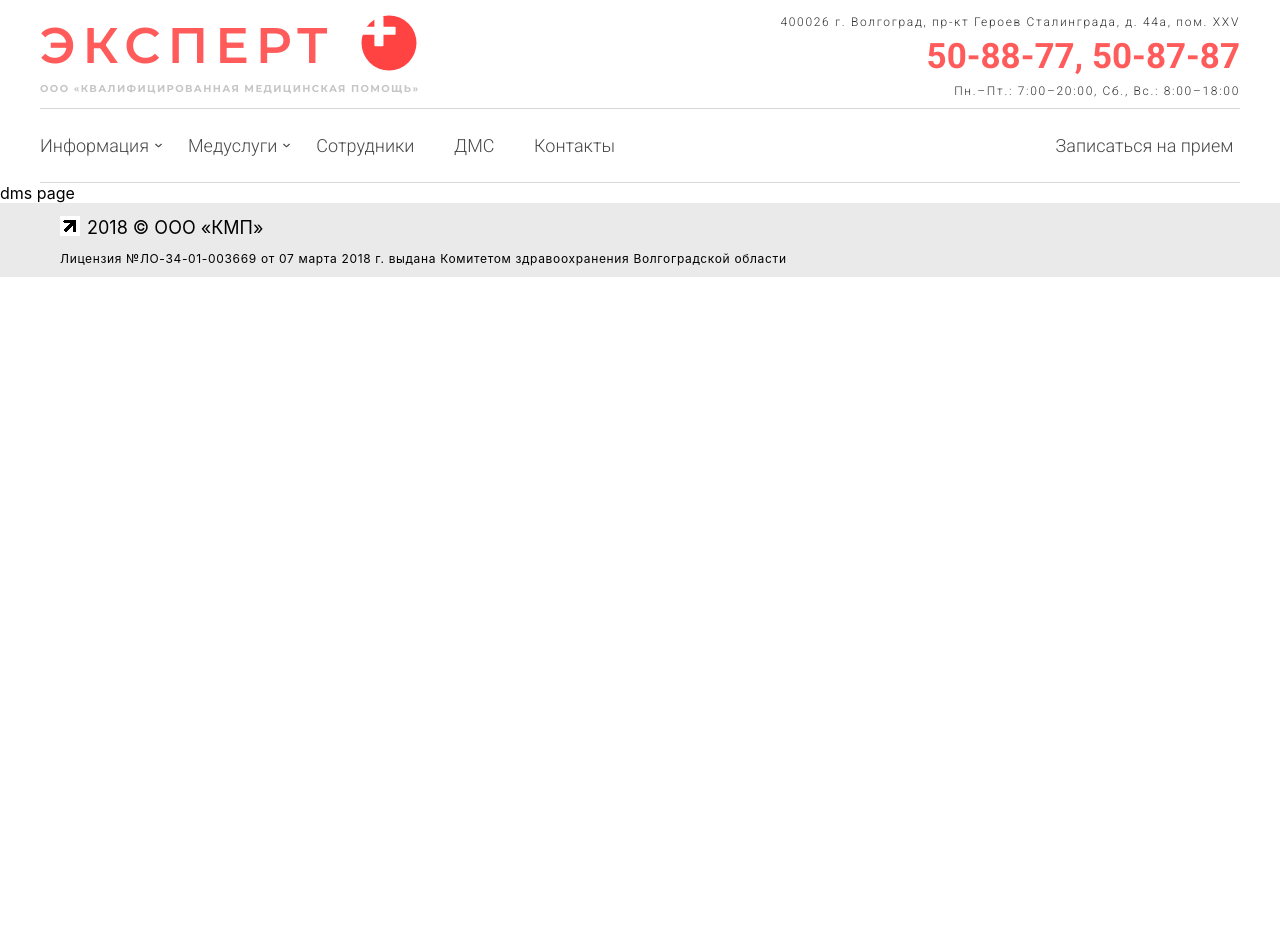
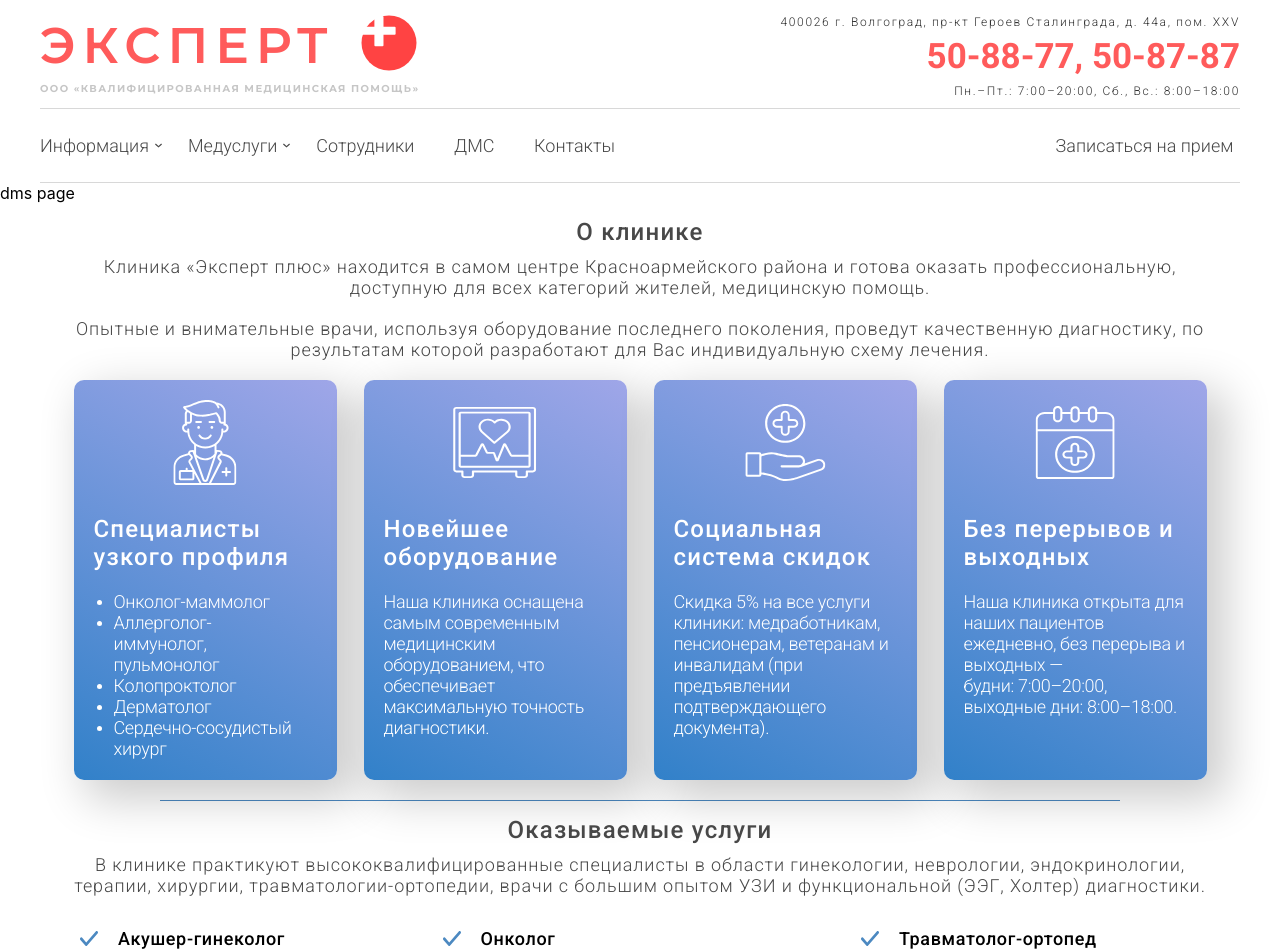
Before and after one commit to CanUFeelMyHeart/expertPlus, a React (Create React App) app in the folder medical-clinic-expert/: page /dms in a window 1280 px wide. Shown: the top 952 px of the page. Before the commit the page ends 800 px from the top, so only its background shows below. Built offline with nearby package versions, Linux system fonts and the light colour scheme; the HTML template or start-up script is replaced by a standard one.

Commit message:
adding components to pages is done

```diff
--- a/medical-clinic-expert/src/pages/ContactsPage/ContactsPage.jsx
+++ b/medical-clinic-expert/src/pages/ContactsPage/ContactsPage.jsx
@@ -1,9 +1,13 @@
 import React from "react";
+import { AboutClinicComponent as AboutClinic } from "../../components/AboutClinicComponent/AboutClinicComponent";
+import { ServicesComponent } from "../../components/ServicesComponent/ServicesComponent";
 
 export const ContactsPage = () => {
     return (
         <>
             <div>contacts page</div>
+            <AboutClinic />
+            <ServicesComponent />
         </>
     );
 };
--- a/medical-clinic-expert/src/pages/DmsPage/DmsPage.jsx
+++ b/medical-clinic-expert/src/pages/DmsPage/DmsPage.jsx
@@ -1,9 +1,13 @@
 import React from "react";
+import { AboutClinicComponent as AboutClinic } from "../../components/AboutClinicComponent/AboutClinicComponent";
+import { ServicesComponent } from "../../components/ServicesComponent/ServicesComponent";
 
 export const DmsPage = () => {
     return (
         <>
             <div>dms page</div>
+            <AboutClinic />
+            <ServicesComponent />
         </>
     );
 };
--- a/medical-clinic-expert/src/pages/DoctorsPage/DoctorsPage.jsx
+++ b/medical-clinic-expert/src/pages/DoctorsPage/DoctorsPage.jsx
@@ -1,9 +1,13 @@
 import React from "react";
+import { AboutClinicComponent as AboutClinic } from "../../components/AboutClinicComponent/AboutClinicComponent";
+import { ServicesComponent } from "../../components/ServicesComponent/ServicesComponent";
 
 export const DoctorsPage = () => {
     return (
         <>
             <div>doctors page</div>
+            <AboutClinic />
+            <ServicesComponent />
         </>
     );
 };
--- a/medical-clinic-expert/src/pages/MainPage/MainPage.jsx
+++ b/medical-clinic-expert/src/pages/MainPage/MainPage.jsx
@@ -1,6 +1,7 @@
 import React from "react";
 import { AboutClinicComponent as AboutClinic } from "../../components/AboutClinicComponent/AboutClinicComponent";
 import { ServicesComponent } from '../../components/ServicesComponent/ServicesComponent'
+
 export const MainPage = () => {
     return (
         <>
```
